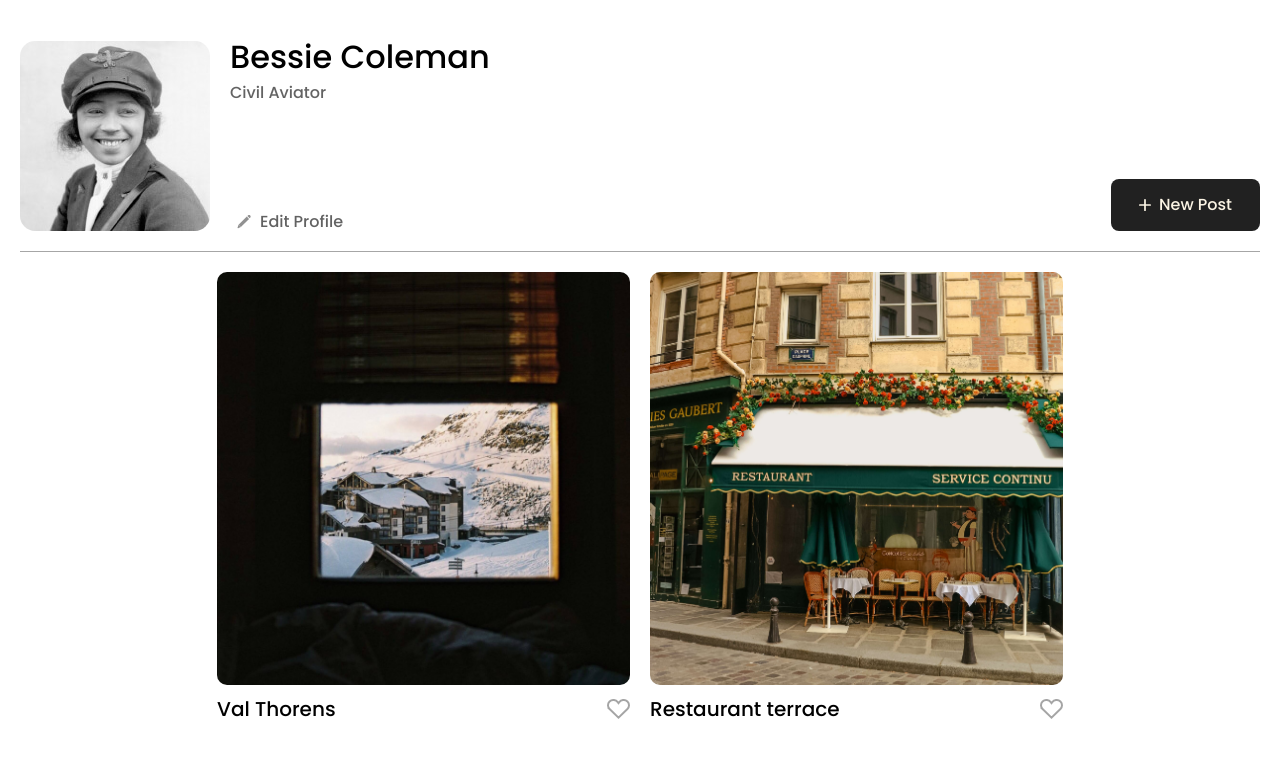
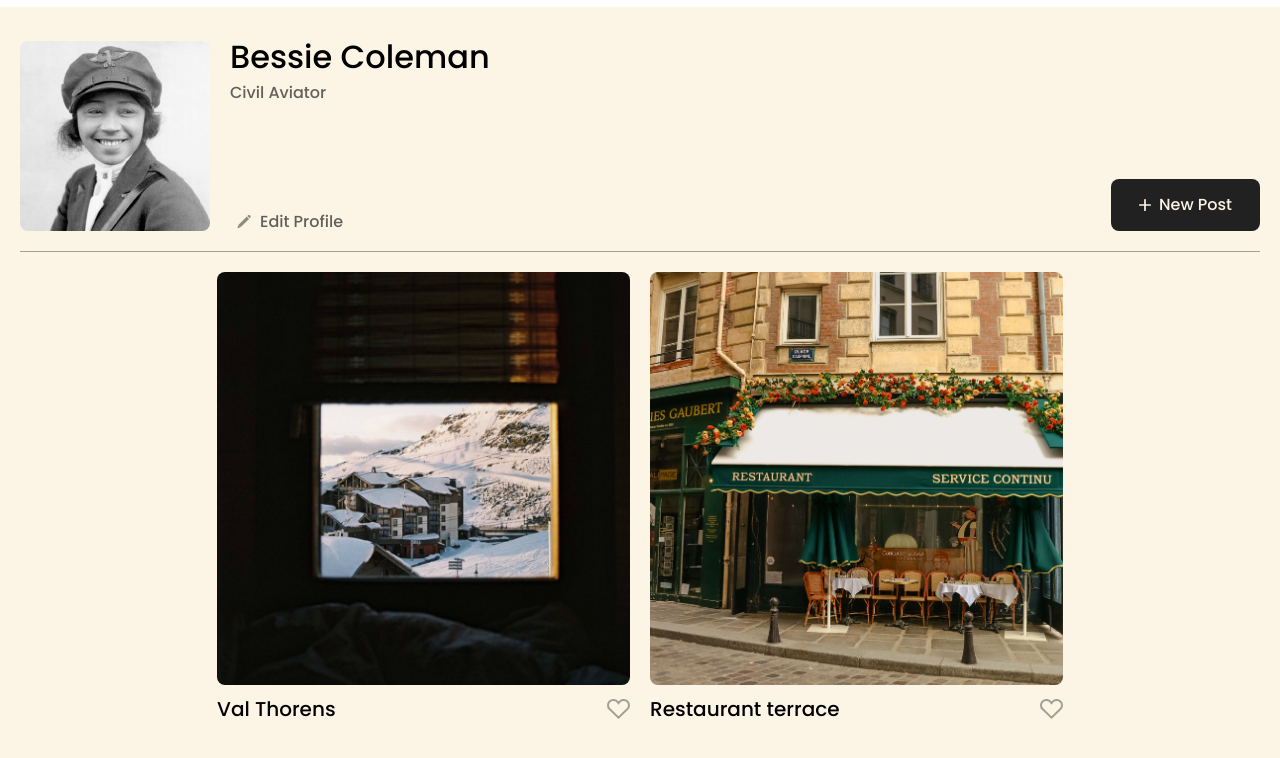
Before and after one commit to dustinm012/se_project_spots, a plain HTML site: page index.html in a window 1280 px wide. Shown: the part 39-797 px from the top of the page. Drawn offline with Linux system fonts and the light colour scheme.

Commit message:
spots stage 2 updates

```diff
--- a/blocks/card.css
+++ b/blocks/card.css
@@ -7,7 +7,7 @@
   width: 413px;
   display: block;
   object-fit: cover;
-  border-radius: 10px;
+  border-radius: 8px;
   margin-bottom: 12px;
 }
 
@@ -22,7 +22,6 @@
   font-weight: 500;
   font-size: 20px;
   line-height: 120%;
-  letter-spacing: 0%;
   max-width: 353px;
   text-overflow: ellipsis;
   white-space: nowrap;
--- a/blocks/footer.css
+++ b/blocks/footer.css
@@ -3,7 +3,6 @@
   justify-content: center;
   padding-top: 60px;
   padding-bottom: 60px;
-  opacity: 0.7;
 }
 
 .footer__copyright {
@@ -11,4 +10,5 @@
   line-height: 100%;
   font-weight: 400;
   color: rgba(33, 33, 33, 0.7);
+  margin: 0;
 }
--- a/blocks/profile.css
+++ b/blocks/profile.css
@@ -5,7 +5,7 @@
 }
 
 .profile__image {
-  border-radius: 8%;
+  border-radius: 8px;
   margin-right: 20px;
   height: 190px;
   width: 190px;
--- a/pages/index.css
+++ b/pages/index.css
@@ -2,7 +2,7 @@
 
 @import url(../vendor/fonts.css);
 
-@import url(../blocks/pages.css);
+@import url(../blocks/page.css);
 
 @import url(../blocks/header.css);
 
```
Also changed, not shown: 1 other file.
